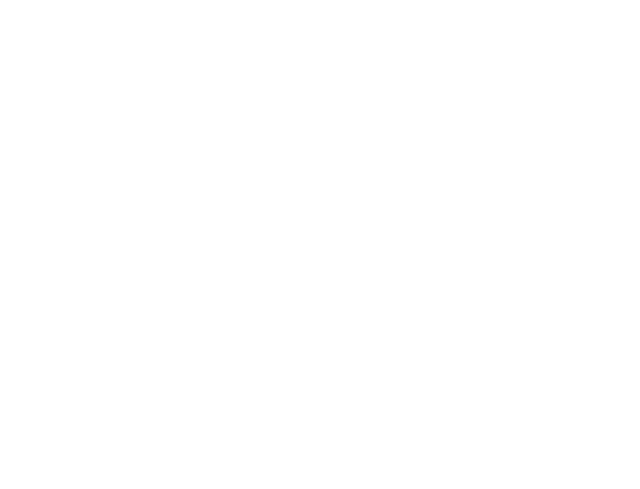
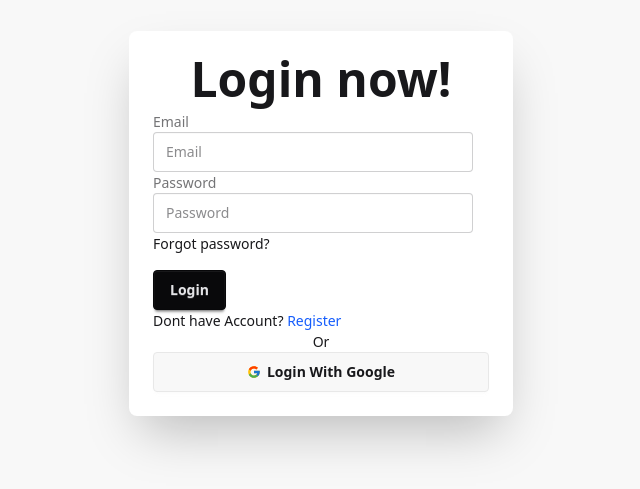
Before and after one commit to RAKIB2699/blood-donation, a React (Vite) app: page /login in a window 1280 px wide. Shown: the part 177-666 px from the top of the page, without its empty margins (319-959 px from the left). Built offline with nearby package versions, Linux system fonts and the light colour scheme; no server answers.

Commit message:
login page add

```diff
--- a/package.json
+++ b/package.json
@@ -10,10 +10,14 @@
     "preview": "vite preview"
   },
   "dependencies": {
+    "@react-icons/all-files": "^4.1.0",
     "@tailwindcss/vite": "^4.1.11",
+    "firebase": "^12.0.0",
     "react": "^19.1.0",
     "react-dom": "^19.1.0",
+    "react-icons": "^5.5.0",
     "react-router": "^7.7.1",
+    "sweetalert2": "^11.22.2",
     "tailwindcss": "^4.1.11"
   },
   "devDependencies": {
--- a/src/Login/Login.jsx
+++ b/src/Login/Login.jsx
@@ -1,10 +1,87 @@
-import React from 'react';
+import React, { use, useState } from 'react';
+import { Link, useLocation, useNavigate } from 'react-router';
+import { FcGoogle } from "react-icons/fc";
+import Swal from 'sweetalert2';
+import { AuthContext } from '../Provider/AuthProvider';
+
 
 const Login = () => {
+    const { Login, setUser, LoginWithGoogle } = use(AuthContext)
+    const [error, setError] = useState('');
+    const navigate = useNavigate();
+    const location = useLocation();
+    const handleLogin = e => {
+        e.preventDefault();
+        const email = e.target.email.value;
+        const password = e.target.password.value;
+
+
+
+
+        Login(email, password)
+            .then((result) => {
+                Swal.fire({
+                    position: "top-end",
+                    icon: "success",
+                    title: "login successfully",
+                    showConfirmButton: false,
+                    timer: 1500
+                });
+                navigate(location?.state || "/")
+                const user = result.user;
+                setUser(user);
+                setError('');
+            })
+            .catch((error) => {
+                setError(error.message)
+            })
+    }
+
+    const handleGoogleLogin = () => {
+        LoginWithGoogle()
+            .then((result) => {
+                Swal.fire({
+                    position: "top-end",
+                    icon: "success",
+                    title: "login successfully",
+                    showConfirmButton: false,
+                    timer: 1500
+                });
+                navigate(location?.state || "/");
+                const user = result.user;
+                setUser(user);
+                setError('');
+
+            })
+            .catch((error) => {
+                setError(error.message)
+            })
+    }
     return (
-        <div>
+        <div className="hero bg-base-200 min-h-screen">
 
+
+            <div className="card bg-base-100 w-full max-w-sm shrink-0 shadow-2xl">
+                <div className="card-body">
+                    <h1 className="text-5xl text-center font-bold">Login now!</h1>
+                    <form onSubmit={handleLogin}>
+                        <label className="label">Email</label>
+                        <input type="email" name='email' className="input" placeholder="Email" />
+                        <label className="label">Password</label>
+                        <input type="password" name='password' className="input" placeholder="Password" />
+                        <div><a className="link link-hover">Forgot password?</a></div>
+                        <button className="btn btn-neutral mt-4">Login</button>
+                        <p>Dont have Account? <Link className='text-blue-600' to={'/signin'}>Register</Link></p>
+                        <p className='text-center'>Or</p>
+                        <button onClick={handleGoogleLogin} className='btn w-full'><FcGoogle />Login With Google</button>
+                    </form>
+                    {
+                        error && <p className='text-red-500'>{error}</p>
+                    }
+                </div>
+            </div>
         </div>
+
     );
 };
 
--- /dev/null
+++ b/src/Provider/AuthProvider.jsx
@@ -0,0 +1,62 @@
+import { createUserWithEmailAndPassword, GoogleAuthProvider, onAuthStateChanged, signInWithEmailAndPassword, signInWithPopup, signOut } from 'firebase/auth';
+import React, { createContext, useEffect, useState } from 'react';
+import { auth } from '../firebase/firebase.init';
+
+
+export const AuthContext = createContext()
+
+const AuthProvider = ({ children }) => {
+
+    const [user, setUser] = useState(null);
+    const [loading, setLoading] = useState(true);
+    const provider = new GoogleAuthProvider();
+
+    const Register = (email, password) => {
+        setLoading(true);
+        return createUserWithEmailAndPassword(auth, email, password)
+    }
+
+    const Login = (email, password) => {
+        setLoading(true);
+        return signInWithEmailAndPassword(auth, email, password)
+    }
+
+    const LoginWithGoogle = () => {
+        setLoading(true);
+        return signInWithPopup(auth, provider)
+    }
+
+    const logOut = () => {
+        return signOut(auth)
+    }
+
+    useEffect(() => {
+        const unsubscribe = onAuthStateChanged(auth, (currentuser) => {
+            setUser(currentuser)
+            setLoading(false)
+        });
+        return () => {
+            unsubscribe();
+        }
+    }, [])
+
+    const userInfo = {
+        Register,
+        setUser,
+        Login,
+        LoginWithGoogle,
+        logOut,
+        user,
+        loading
+    }
+
+
+
+    return (
+        <AuthContext.Provider value={userInfo}>
+            {children}
+        </AuthContext.Provider>
+    );
+};
+
+export default AuthProvider;
--- a/src/Register/Register.jsx
+++ b/src/Register/Register.jsx
@@ -1,8 +1,13 @@
-import React, { useEffect, useState } from 'react';
+import React, { useContext, useEffect, useState } from 'react';
+import { Link, useLocation, useNavigate } from 'react-router';
+import Swal from 'sweetalert2';
+import { AuthContext } from '../Provider/AuthProvider';
 
 const BLOOD_GROUPS = ['A+', 'A-', 'B+', 'B-', 'AB+', 'AB-', 'O+', 'O-'];
 
 const Register = () => {
+    const [error, setError] = useState();
+    const {Register,setUser} = useContext(AuthContext)
     const [districts, setDistricts] = useState([]);
     const [upazilas, setUpazilas] = useState([]);
     const [selectedDistrictId, setSelectedDistrictId] = useState('');
@@ -15,6 +20,9 @@
     const [bloodGroup, setBloodGroup] = useState('');
     const [password, setPassword] = useState('');
     const [confirmPassword, setConfirmPassword] = useState('');
+
+    const navigate = useNavigate();
+    const location = useLocation();
 
     useEffect(() => {
         fetch('/districts.json')
@@ -65,10 +73,33 @@
     const handleSubmit = (e) => {
         e.preventDefault();
 
+        const passwordExp = /(?=.*[a-z])(?=.*[A-Z]).{6,}/
+        if (passwordExp.test(password) == false) {
+            setError('password must be an uppercase one lowercase and minimum 6 digit')
+            return;
+        }
+
         if (password !== confirmPassword) {
             alert("Passwords don't match");
             return;
         }
+
+        Register(email, password)
+            .then((result) => {
+                const user = result.user;
+                setUser(user);
+                Swal.fire({
+                    position: "top-end",
+                    icon: "success",
+                    title: "Register Successfully",
+                    showConfirmButton: false,
+                    timer: 1500
+                });
+                navigate(location?.state || "/")
+            })
+            .catch((error) => {
+                setError(error.message)
+            })
 
         // Here you can prepare the registration data and send to backend
         const registrationData = {
@@ -82,6 +113,8 @@
             role: 'donor', // default role
             status: 'active', // default status
         };
+
+
 
         console.log('Registration data:', registrationData);
         // TODO: send data to API
@@ -191,10 +224,16 @@
                     value={confirmPassword}
                     onChange={(e) => setConfirmPassword(e.target.value)}
                 />
+                <p className="text-sm text-gray-600 text-center">
+                    Already have an account? <span className="text-blue-600 underline cursor-pointer"><Link to='/login'>Login</Link></span>
+                </p>
 
                 <button type="submit" className="btn btn-primary w-full">
                     Register
                 </button>
+                {
+                    error && <p className='text-red-500'>{error}</p>
+                }
             </form>
         </div>
     );
--- a/src/main.jsx
+++ b/src/main.jsx
@@ -4,9 +4,12 @@
 import App from './App.jsx'
 import { RouterProvider } from 'react-router'
 import router from './Route/router.jsx'
+import AuthProvider from './Provider/AuthProvider.jsx'
 
 createRoot(document.getElementById('root')).render(
   <StrictMode>
-   <RouterProvider router={router}/>
+   <AuthProvider>
+    <RouterProvider router={router}/>
+   </AuthProvider>
   </StrictMode>,
 )
```
Also changed, not shown: 1 other file (tests, documents, lock files or other folders). Lines whose indentation alone changed are shown as unchanged.
